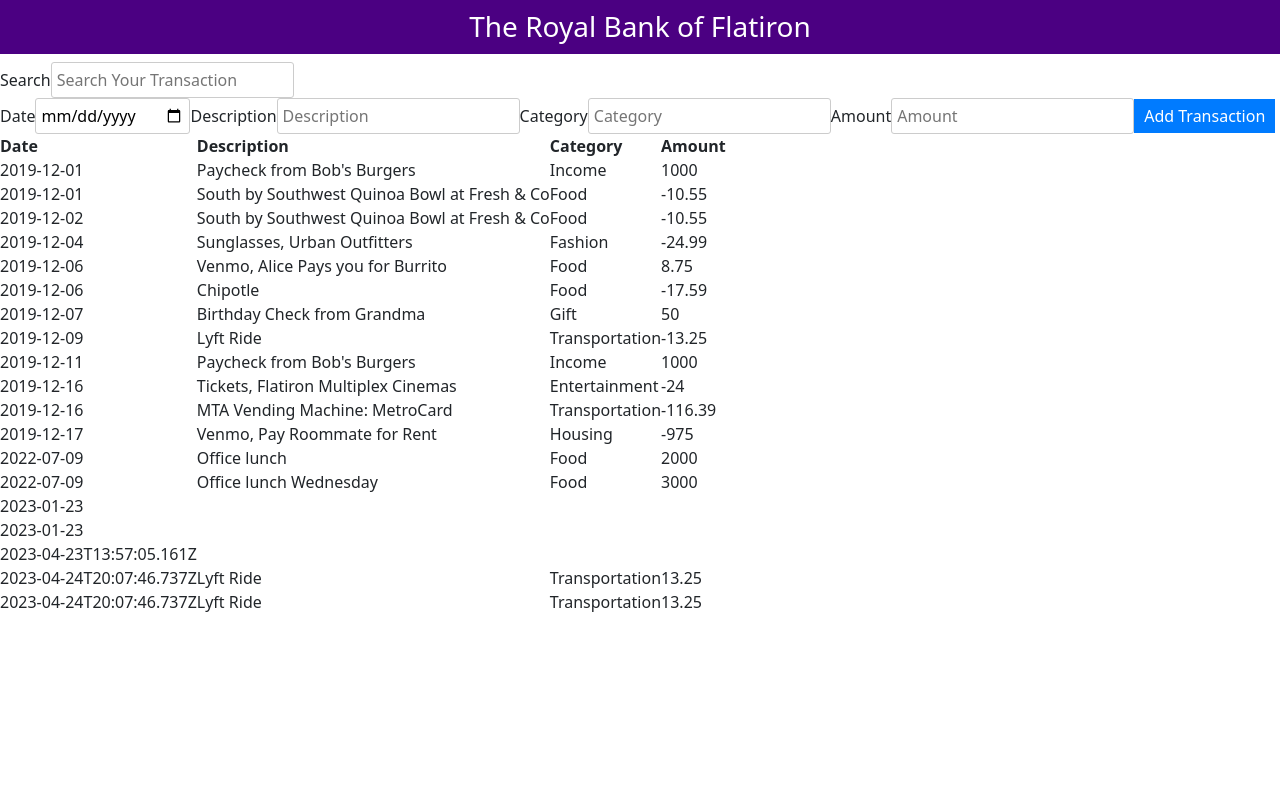
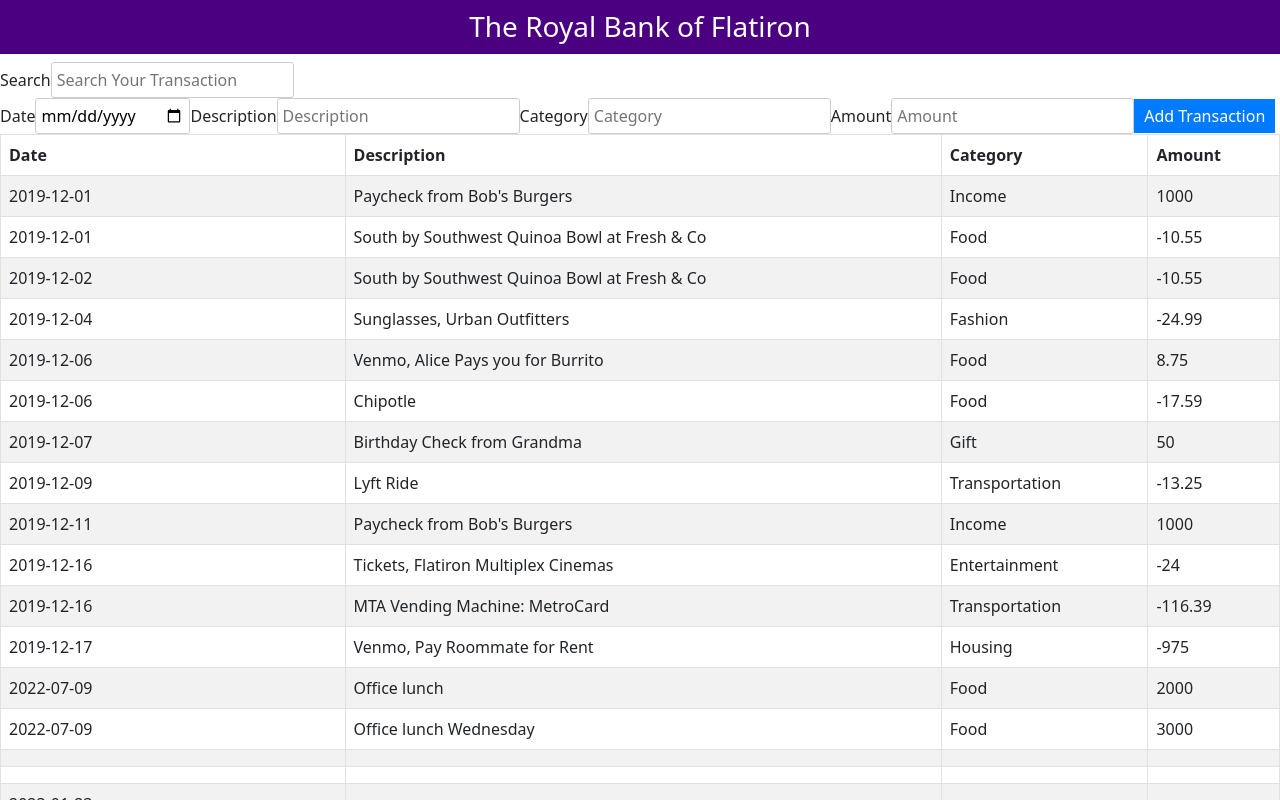
Before and after one commit to lcarbonaro/old-react-exercise, a React (Create React App) app: page / in a window 1280 px wide. Shown: the top 800 px of the page. Built offline with nearby package versions, Linux system fonts and the light colour scheme; data requests are answered from the project's data file.

Commit message:
styled the TransactionTable

```diff
--- a/src/components/Form.js
+++ b/src/components/Form.js
@@ -62,9 +62,7 @@ function Form() {
         placeholder="Amount"
         onChange={handleChange}
       />
-      <button type="submit" variant="primary">
-        Add Transaction
-      </button>
+      <button type="submit">Add Transaction</button>
     </form>
   );
 }
--- a/src/components/TransactionTable.js
+++ b/src/components/TransactionTable.js
@@ -6,12 +6,12 @@ function TransactionTable() {
   useEffect(() => {
     fetch("http://localhost:3000/transactions")
       .then((res) => res.json())
-      .then((data) => setTransactions(data))
+      .then((transaction) => setTransactions(transaction))
       .catch((error) => console.log(error));
   }, []);
 
   return (
-    <table>
+    <table className="table table-striped table-bordered">
       <thead>
         <tr>
           <th>Date</th>
```
